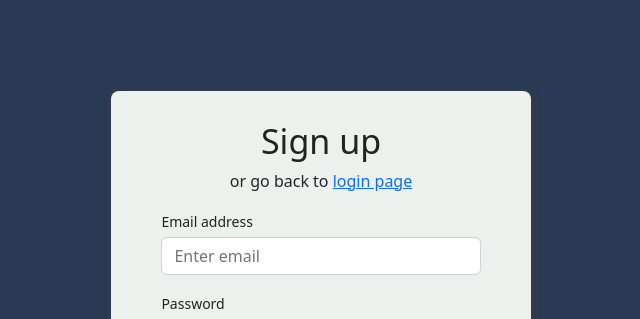
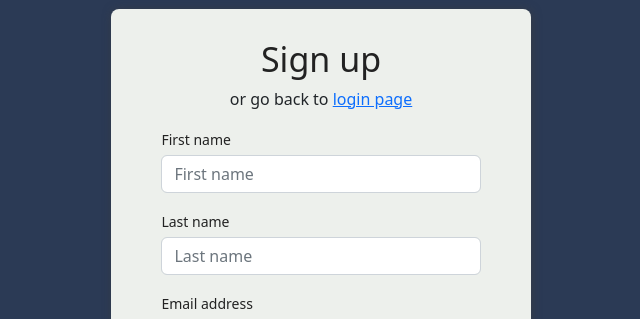
Before and after one commit to jakubg89/project_manager, a React (Create React App) app in the folder frontend/: page /register in a window 1280 px wide. Shown: the top 319 px of the page, without its empty margins (319-959 px from the left). Built offline with nearby package versions, Linux system fonts and the light colour scheme; no server answers; the HTML template or start-up script is replaced by a standard one.

Commit message:
First name and last name added to login page and project details.

```diff
--- a/frontend/src/pages/ProjectDetails.js
+++ b/frontend/src/pages/ProjectDetails.js
@@ -80,7 +80,7 @@ useEffect(() => {
             <ul class="list-group list-group-flush">
               <li class="list-group-item">Started: {projectDetails.start_date}</li>
               <li class="list-group-item">Ends: {projectDetails.end_date}</li>
-              <li class="list-group-item">Created by: {projectDetails.user}</li>
+              <li class="list-group-item">Created by: {projectDetails.first_name} {projectDetails.last_name}</li>
               <li class="list-group-item">Status: {projectDetails.status}</li>
             </ul>
             <div className="d-flex justify-content-start gap-2 mt-4 mb-4">
--- a/frontend/src/pages/Register.js
+++ b/frontend/src/pages/Register.js
@@ -7,6 +7,8 @@ const Register = () => {
   const [password, setPassword] = useState('')
   const [email, setEnamil] = useState('')
   const [age, setAge] = useState('')
+  const [firstName, setFirstName] = useState('')
+  const [lastName, setLastName] = useState('')
 
   const [pickedGender, setPickedGender] = useState('');
   const selectRef = useRef(null);
@@ -46,13 +48,17 @@ const Register = () => {
       password,
       email,
       gender: pickedGender,
-      age
+      age,
+      first_name: firstName,
+      last_name: lastName,
     })
 
     setUserName('')
     setPassword('')
     setEnamil('')
     setAge('')
+    setFirstName('')
+    setLastName('')
 
     setPickedGender('');
     selectRef.current.selectedIndex = 0;
@@ -86,6 +92,30 @@ const Register = () => {
                     <div className="text-center">
                       or go back to <Link to="/login" >login page</Link>
                     </div>
+
+      <div className="form-group mt-3">
+        <label>First name</label>
+        <input  type='text'
+                className="form-control mt-1"
+                placeholder="First name"
+                value={firstName}
+                onChange={(e) => setFirstName(e.target.value)}
+                pattern="[a-zA-Z0-9._@]*"
+                maxLength={40}
+                />
+      </div>
+
+      <div className="form-group mt-3">
+        <label>Last name</label>
+        <input  type='text'
+                className="form-control mt-1"
+                placeholder="Last name"
+                value={lastName}
+                onChange={(e) => setLastName(e.target.value)}
+                pattern="[a-zA-Z0-9._@]*"
+                maxLength={40}
+                />
+      </div>
 
       <div className="form-group mt-3">
         <label>Email address</label>
```
Also changed, not shown: 2 other files (tests, documents, lock files or other folders).
